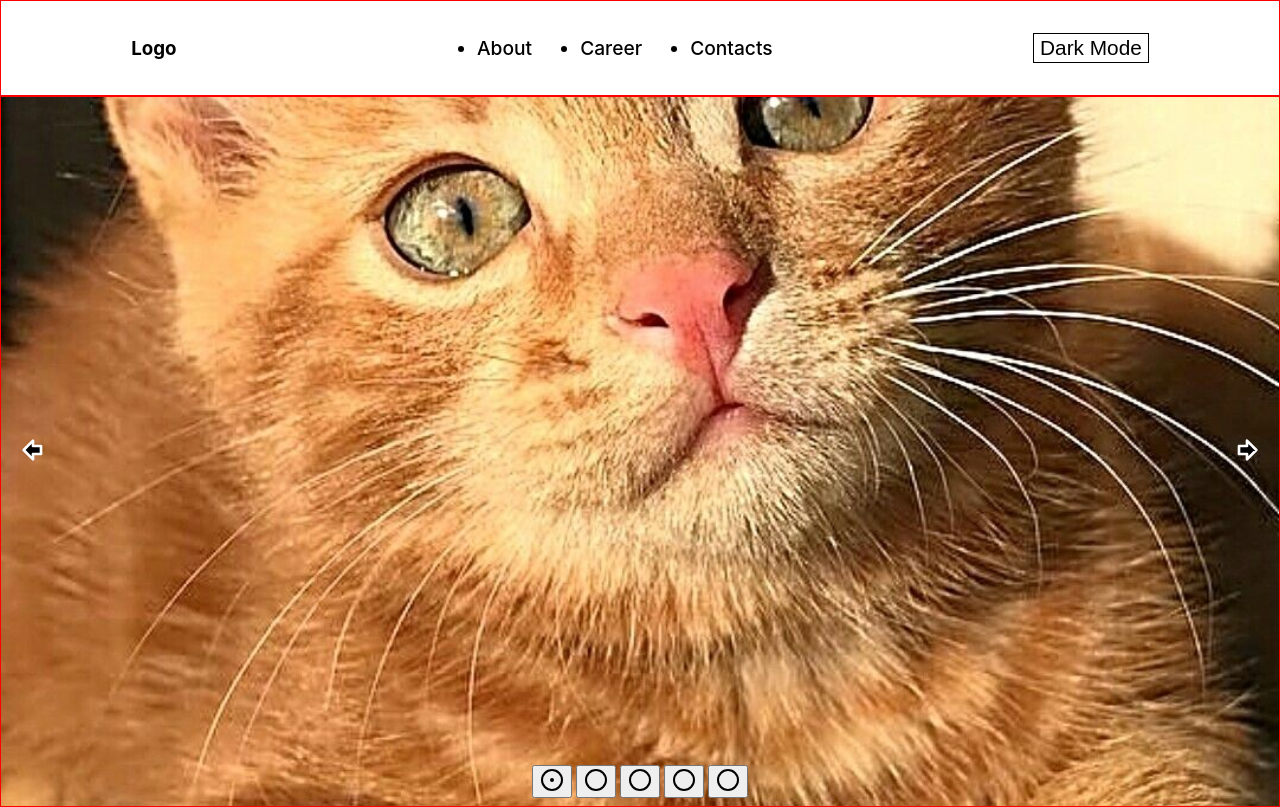
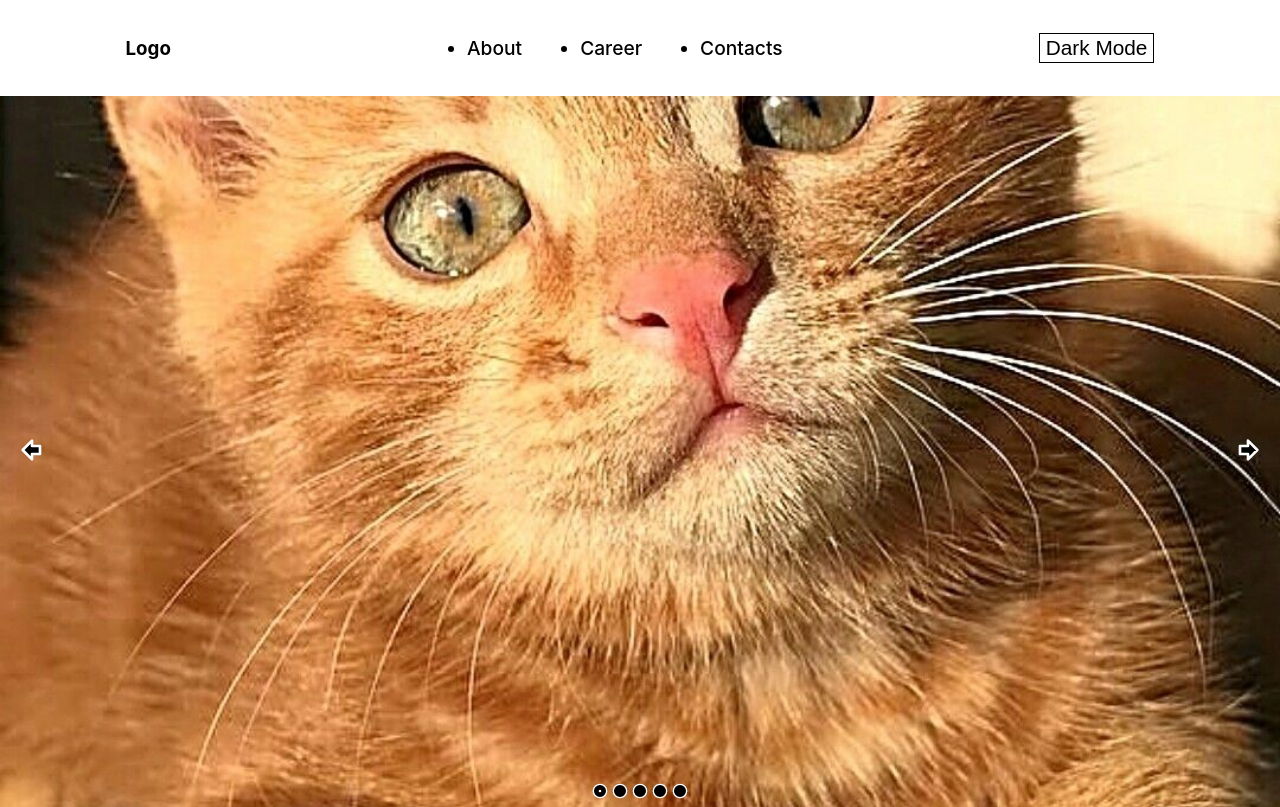
Before and after one commit to antasticAntman/Sliders-and-Carousel, a React (Create React App) app: page / in a window 1280 px wide. Built offline with nearby package versions, Linux system fonts and the light colour scheme.

Commit message:
Added the animation to the buttons at the bottom and added the animation to the header!

```diff
--- a/src/App.js
+++ b/src/App.js
@@ -23,9 +23,9 @@ function App() {
           <h3>Logo</h3>
         </div>
         <ul>
-          <li>About</li>
-          <li>Career</li>
-          <li>Contacts</li>
+          <button className='header-btn'><li>About</li></button>
+          <button className='header-btn'><li>Career</li></button>
+          <button className='header-btn'><li>Contacts</li></button>
         </ul>
         <div id='light-mode-div'>
           <button id='light-mode'>Dark Mode</button>
--- a/src/components/imagesSlider.jsx
+++ b/src/components/imagesSlider.jsx
@@ -25,11 +25,11 @@ export default function ImagesSlider(props){
     }
 
     return(
-        <div style = {{width:'100%', height:'100%', position:'relative', border:'1px solid red'}} >
+        <div style = {{width:'100%', height:'100%', position:'relative'}} >
             <div  style={{width:'100%', height:'100%', display:'flex', overflow:"hidden"}}>
                 {props.catIMAGES.map( url => (
                     <img
-                        key = {url}
+                        key={url}
                         src={url}
                         alt ={`cat Images ${imageIndex} `}
                         className="img-slider-div"
--- a/src/index.css
+++ b/src/index.css
@@ -20,7 +20,6 @@ code {
 }
 
 header{
-  border:1px solid red;
   display:flex;
   justify-content: space-around;
   height: 6rem;
@@ -32,7 +31,19 @@ ul{
   align-items: center;
   margin:auto 0px ;
 }
+
+.header-btn{
+  all:unset;
+  cursor: pointer;
+  transition: scale 100ms ease-in-out;
+}
+
+.header-btn:hover{
+  scale:1.3
+}
+
 li{
+  margin:0px 5px 0px 5px;
   font-size: 1.2rem;
   font-weight: 500;
 }
@@ -103,3 +114,23 @@ li{
     scale: 1.4 0.6;
   }
 }
+
+.img-slider-dot-btn{
+  all: unset;
+  display: block;
+  cursor: pointer;
+  width:1rem;
+  height:1rem;
+  transition: scale 100ms ease-in-out;
+}
+
+.img-slider-dot-btn:hover{
+  scale:1.5;
+}
+
+.img-slider-dot-btn > * {
+  stroke:white;
+  fill:black;
+  height:100%;
+  width:100%;
+}
```
